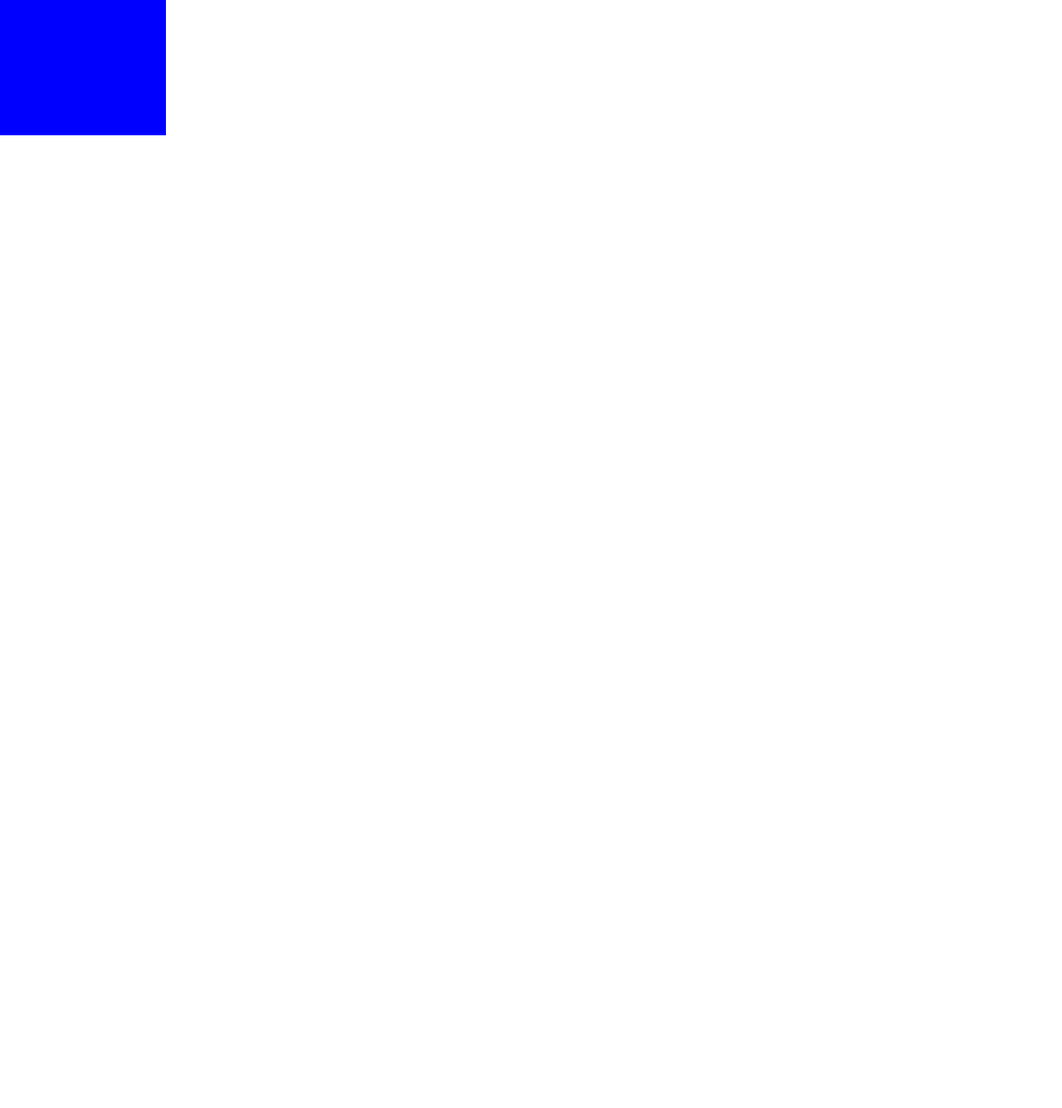
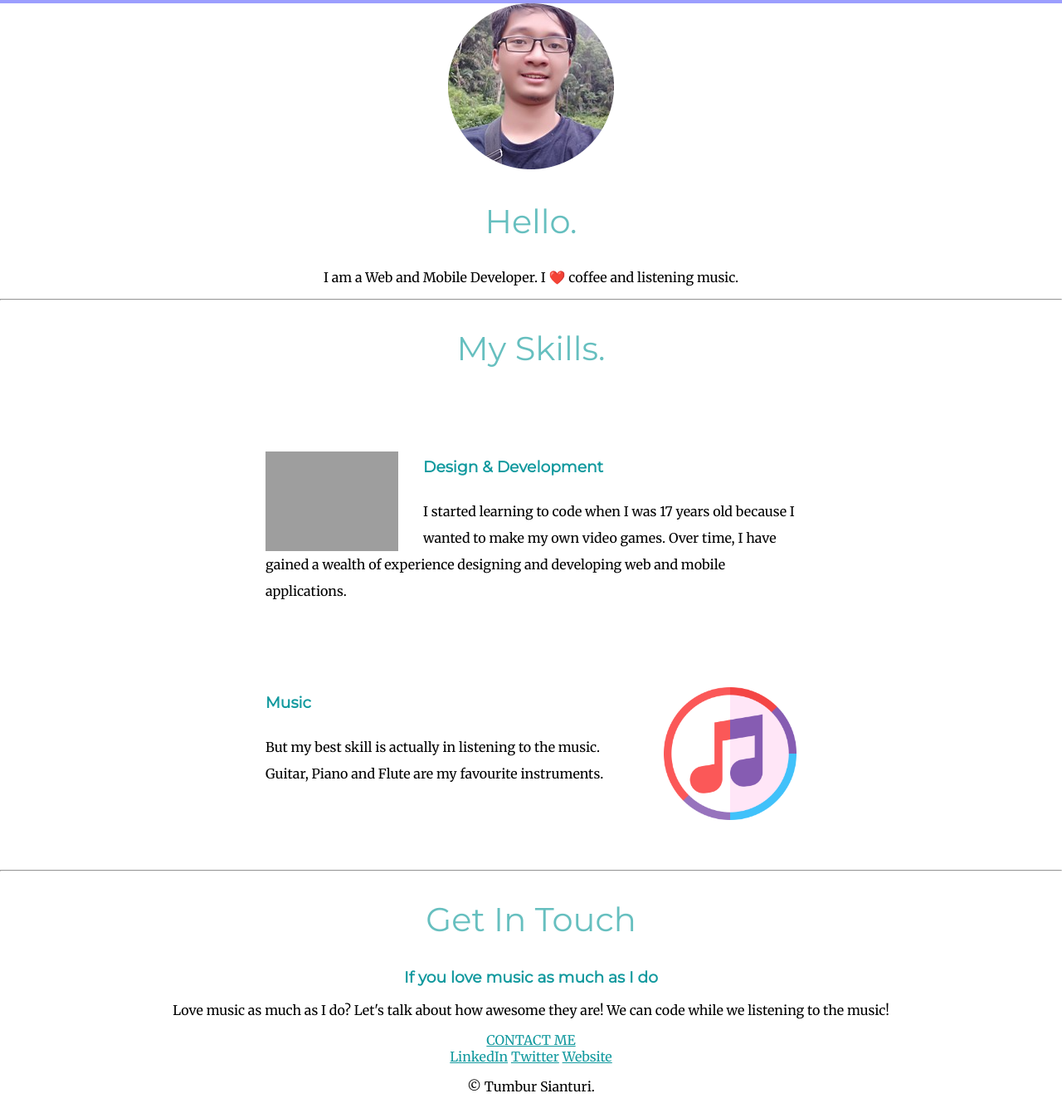
Before and after one commit to willywin99/My-Site, a plain HTML site: page index.html in a window 1280 px wide. Shown: the part 802-2137 px from the top of the page at 83% size. Before the commit the page ends 965 px from the top, so only its background shows below. Drawn offline with Linux system fonts and the light colour scheme; grey boxes are pictures that could not be loaded.

Commit message:
add moore content

```diff
--- a/css/styles.css
+++ b/css/styles.css
@@ -5,16 +5,27 @@ body {
 }
 
 h1 {
-  margin-top: 0;
+  font-size: 5.625rem;    /* 16px: 100% 90px/16 =  */
+  line-height: 2;
+  margin: 50px auto 0 auto;
   font-family: 'Sacramento', cursive;
+  color: #66BFBF;
 }
 
 h2 {
   font-family: 'Montserrat', sans-serif;
+  font-size: 2.5rem;
+  color: #66BFBF;
+  font-weight: normal;
 }
 
 h3 {
   font-family: 'Montserrat', sans-serif;
+  color: #11999E;
+}
+
+a {
+  color: #11999E;
 }
 
 .top-container {
@@ -24,15 +35,16 @@ h3 {
 }
 
 .middle-container {
-  background-color: red;
-  width: 200px;
-  height: 200px;
 }
 
 .bottom-container {
-  background-color: blue;
-  width: 200px;
-  height: 200px;
+}
+
+.skill-row {
+  width: 50%;
+  margin: 100px auto 100px auto;
+  text-align: left;
+  line-height: 2;
 }
 
 .pro {
@@ -50,3 +62,15 @@ h3 {
   left: 300px;
   bottom: 300px;
 }
+
+.code-img {
+  width: 25%;
+  float: left;
+  margin-right: 30px;
+}
+
+.music-img {
+  width: 25%;
+  float: right;
+  margin-left: 30px;
+}
--- a/index.html
+++ b/index.html
@@ -15,11 +15,49 @@
   <div class="top-container">
     <img class="top-cloud" src="images/cloud.png" alt="cloud-img">
     <h1>I'm Tumbur.</h1>
-    <p>a <span class="pro">pro</span>grammer.</p>
+    <h2>a <span class="pro">pro</span>grammer.</h2>
     <img class="bottom-cloud" src="images/cloud.png" alt="cloud-img">
     <img src="images/mountain.png" alt="mountain-img">
   </div>
-  <div class="middle-container"></div>
-  <div class="bottom-container"></div>
+
+  <div class="middle-container">
+    <div class="profile">
+      <img src="images/me-circular.png" alt="my-img">
+      <h2>Hello.</h2>
+      <p>I am a Web and Mobile Developer. I ❤️ coffee and listening music.</p>
+    </div>
+    <hr>
+    <div class="skills">
+      <h2>My Skills.</h2>
+      <div class="skill-row">
+        <!-- <img class="" src="images/design-and-development.png" alt="design-and-development-img"> -->
+        <!-- <img class="code-img" src="https://media.giphy.com/media/3p50WGyUqeU5W/giphy.gif" alt="code-img"> -->
+        <img class="code-img" src="https://media4.giphy.com/media/26n7b7PjSOZJwVCmY/giphy.gif?cid=ecf05e47t1oxbo7o0frhwqhvom945na46rcljgngn4rqlapr&rid=giphy.gif&ct=g" alt="code-img">
+        <h3>Design & Development</h3>
+        <p>I started learning to code when I was 17 years old because I wanted to make my own video games. Over time, I have gained a wealth of experience designing and developing web and mobile applications.</p>
+      </div>
+      <div class="skill-row">
+        <img class="music-img" src="images/music.png" alt="music-img">
+        <h3>Music</h3>
+        <p>But my best skill is actually in listening to the music. Guitar, Piano and Flute are my favourite instruments.</p>
+      </div>
+    </div>
+    <hr>
+    <div class="contact-me">
+      <h2>Get In Touch</h2>
+      <h3>If you love music as much as I do</h3>
+      <p>Love music as much as I do? Let's talk about how awesome they are! We can code while we listening to the music!</p>
+      <a class="btn" href="mailto:willywinsianturi@gmail.com">CONTACT ME</a>
+    </div>
+  </div>
+
+
+  <div class="bottom-container">
+    <a class="footer-link" href="https://www.linkedin.com/">LinkedIn</a>
+    <a class="footer-link" href="https://twitter.com/">Twitter</a>
+    <a class="footer-link" href="https://www.appbrewery.co/">Website</a>
+    <p>© Tumbur Sianturi.</p>
+  </div>
+
 </body>
 </html>
```
Also changed, not shown: images/design-and-development.png (added), images/me-circular.png (added), images/music.png (added).
